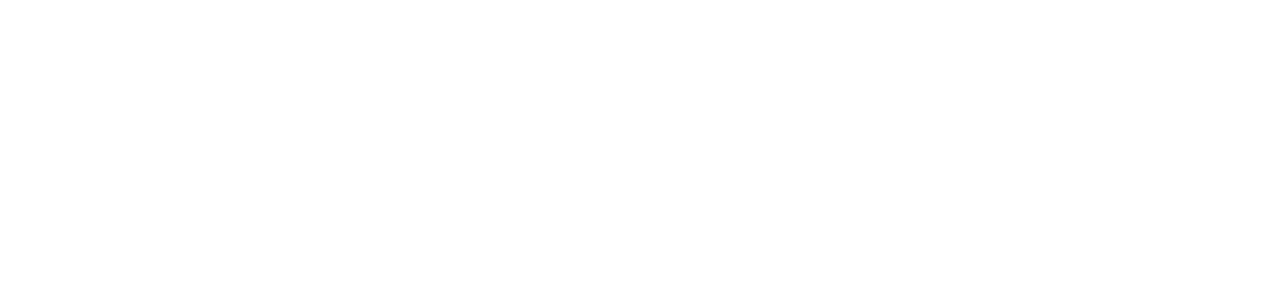
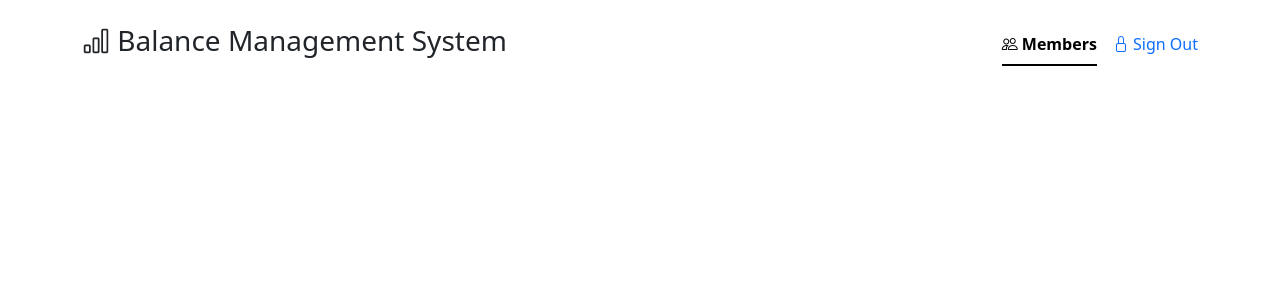
Before and after one commit to minlwin/onestop-batch9, an Angular app in the folder balance-web/: page /admin in a window 1280 px wide. Before the commit this address led to /. Shown: the top 300 px of the page. Built offline with nearby package versions, Linux system fonts and the light colour scheme.

Commit message:
Add Admin View

```diff
--- a/balance-web/src/app/app.routes.ts
+++ b/balance-web/src/app/app.routes.ts
@@ -3,6 +3,7 @@
 import { AnonymousComponent } from './pages/anonymous/anonymous.component';
 import { SigninComponent } from './pages/anonymous/signin/signin.component';
 import { SignupComponent } from './pages/anonymous/signup/signup.component';
+import { AdminComponent } from './pages/admin/admin.component';
 
 export const routes: Routes = [
   {path: 'anonymous', component: AnonymousComponent, children: [
@@ -15,5 +16,6 @@
     component: MembersComponent,
     loadChildren: () => import('./pages/members/members.routes').then(m => m.routes)
   },
+  {path: 'admin', component: AdminComponent},
   {path: '', redirectTo: '/anonymous', pathMatch: 'full'}
 ];
--- /dev/null
+++ b/balance-web/src/app/pages/admin/admin.component.html
@@ -0,0 +1,18 @@
+<div class="container mt-4 d-flex justify-content-between">
+  <h3><i class="bi-bar-chart"></i> Balance Management System</h3>
+
+  <div>
+    <ul class="nav nav-underline">
+      <li class="nav-item">
+        <a href="#" class="nav-link active">
+          <i class="bi-people"></i> Members
+        </a>
+      </li>
+      <li class="nav-item">
+        <a href="#" class="nav-link">
+          <i class="bi-lock"></i> Sign Out
+        </a>
+      </li>
+    </ul>
+  </div>
+</div>
--- /dev/null
+++ b/balance-web/src/app/pages/admin/admin.component.ts
@@ -0,0 +1,12 @@
+import { Component } from '@angular/core';
+
+@Component({
+  selector: 'app-admin',
+  standalone: true,
+  imports: [],
+  templateUrl: './admin.component.html',
+  styles: ``
+})
+export class AdminComponent {
+
+}
--- a/balance-web/src/app/pages/anonymous/signup/signup.component.ts
+++ b/balance-web/src/app/pages/anonymous/signup/signup.component.ts
@@ -1,7 +1,7 @@
 import { Component } from '@angular/core';
 import { FormBuilder, FormGroup, ReactiveFormsModule, Validators } from '@angular/forms';
 import { WidgetsModule } from '../../../widgets/widgets.module';
-import { RouterLink } from '@angular/router';
+import { Router, RouterLink } from '@angular/router';
 
 @Component({
   selector: 'app-signup',
@@ -14,7 +14,7 @@
 
   form:FormGroup
 
-  constructor(builder:FormBuilder) {
+  constructor(builder:FormBuilder, private router:Router) {
     this.form = builder.group({
       name: ['', Validators.required],
       username: ['', [Validators.required, Validators.minLength(6)]],
@@ -23,6 +23,6 @@
   }
 
   signUp() {
-
+    this.router.navigate(['/admin'])
   }
 }
--- /dev/null
+++ b/balance-web/src/app/pages/members/balance-management/balance-details/balance-details.component.html
@@ -0,0 +1 @@
+<p>balance-details works!</p>
--- /dev/null
+++ b/balance-web/src/app/pages/members/balance-management/balance-details/balance-details.component.ts
@@ -0,0 +1,12 @@
+import { Component } from '@angular/core';
+
+@Component({
+  selector: 'app-balance-details',
+  standalone: true,
+  imports: [],
+  templateUrl: './balance-details.component.html',
+  styles: ``
+})
+export class BalanceDetailsComponent {
+
+}
--- /dev/null
+++ b/balance-web/src/app/pages/members/balance-management/balance-edit/balance-edit.component.html
@@ -0,0 +1 @@
+<p>balance-edit works!</p>
--- /dev/null
+++ b/balance-web/src/app/pages/members/balance-management/balance-edit/balance-edit.component.ts
@@ -0,0 +1,12 @@
+import { Component } from '@angular/core';
+
+@Component({
+  selector: 'app-balance-edit',
+  standalone: true,
+  imports: [],
+  templateUrl: './balance-edit.component.html',
+  styles: ``
+})
+export class BalanceEditComponent {
+
+}
--- /dev/null
+++ b/balance-web/src/app/pages/members/ledger-management/ledger-edit/ledger-edit.component.html
@@ -0,0 +1 @@
+<p>ledger-edit works!</p>
```
Also changed, not shown: balance-web/src/app/pages/members/ledger-management/ledger-edit/ledger-edit.component.ts (added, +12 -0 lines), balance-web/src/app/pages/members/members.routes.ts (+8 -1 lines).
